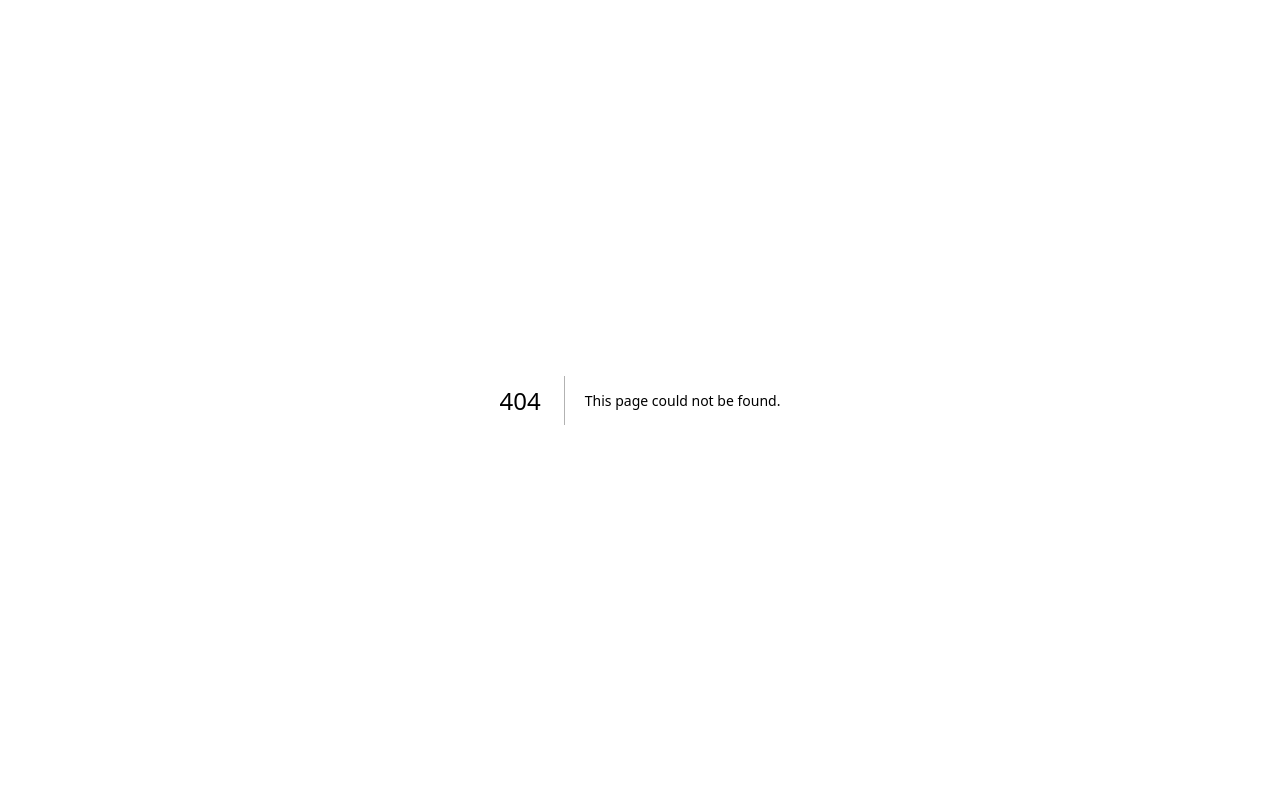
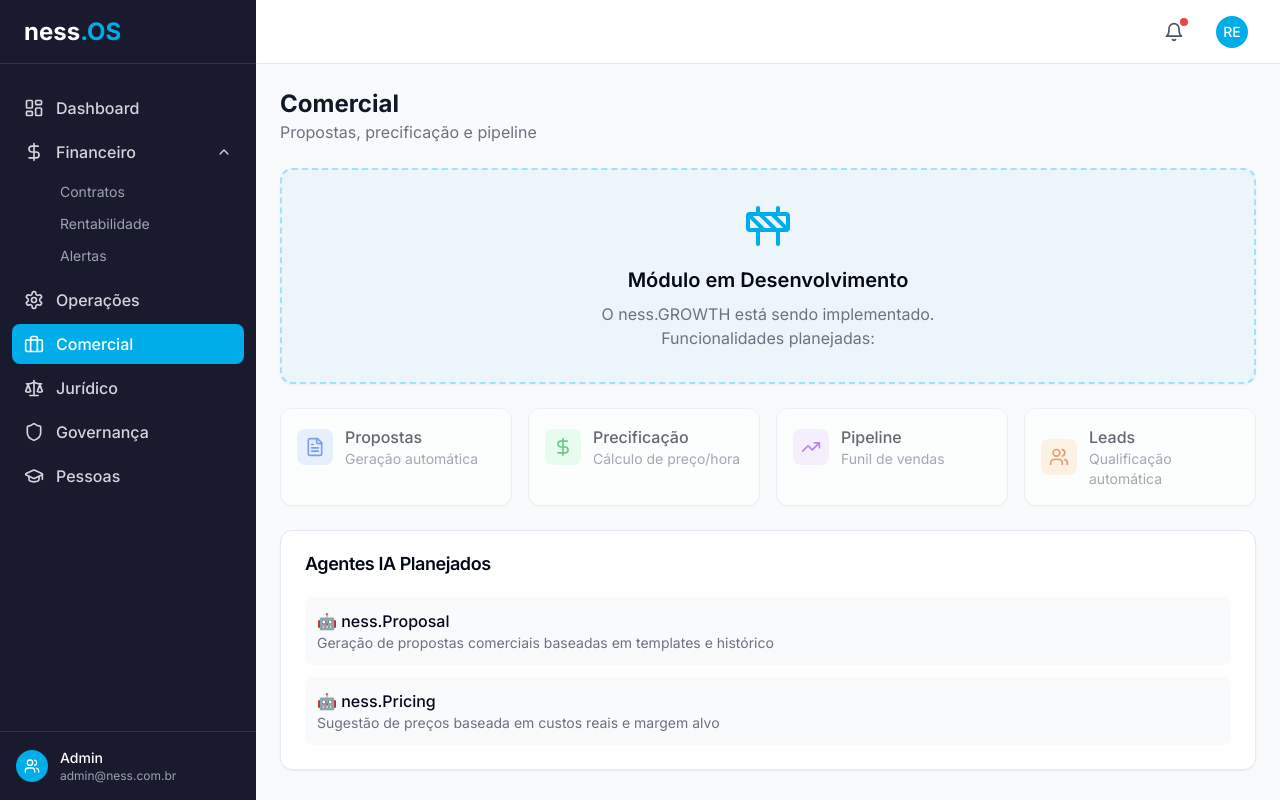
Before and after one commit to resper1965/ness.OS, a Next.js app: page /growth in a window 1280 px wide. Before the commit this address had no page. Built offline with nearby package versions, Linux system fonts and the light colour scheme.

Commit message:
feat: add src/app/growth/page.tsx

```diff
--- /dev/null
+++ b/src/app/growth/page.tsx
@@ -0,0 +1,108 @@
+'use client'
+
+import { AppLayout } from '@/components/layout/app-layout'
+import { Card, CardContent, CardHeader, CardTitle } from '@/components/ui/card'
+import { FileText, DollarSign, TrendingUp, Users, Construction } from 'lucide-react'
+
+export default function GrowthPage() {
+  return (
+    <AppLayout>
+      <div className="space-y-6">
+        {/* Header */}
+        <div>
+          <h1 className="text-2xl font-bold text-gray-900">Comercial</h1>
+          <p className="text-gray-500">Propostas, precificação e pipeline</p>
+        </div>
+
+        {/* Em desenvolvimento */}
+        <Card className="border-dashed border-2 border-ness-cyan/30 bg-ness-cyan/5">
+          <CardContent className="p-8 text-center">
+            <Construction size={48} className="mx-auto mb-4 text-ness-cyan" />
+            <h2 className="text-xl font-semibold mb-2">Módulo em Desenvolvimento</h2>
+            <p className="text-gray-500 max-w-md mx-auto">
+              O ness.GROWTH está sendo implementado. Funcionalidades planejadas:
+            </p>
+          </CardContent>
+        </Card>
+
+        {/* Preview das funcionalidades */}
+        <div className="grid grid-cols-1 md:grid-cols-2 lg:grid-cols-4 gap-4">
+          <Card className="opacity-60">
+            <CardContent className="p-4">
+              <div className="flex items-center gap-3">
+                <div className="p-2 bg-blue-100 rounded-lg">
+                  <FileText size={20} className="text-blue-600" />
+                </div>
+                <div>
+                  <p className="font-medium">Propostas</p>
+                  <p className="text-sm text-gray-500">Geração automática</p>
+                </div>
+              </div>
+            </CardContent>
+          </Card>
+
+          <Card className="opacity-60">
+            <CardContent className="p-4">
+              <div className="flex items-center gap-3">
+                <div className="p-2 bg-green-100 rounded-lg">
+                  <DollarSign size={20} className="text-green-600" />
+                </div>
+                <div>
+                  <p className="font-medium">Precificação</p>
+                  <p className="text-sm text-gray-500">Cálculo de preço/hora</p>
+                </div>
+              </div>
+            </CardContent>
+          </Card>
+
+          <Card className="opacity-60">
+            <CardContent className="p-4">
+              <div className="flex items-center gap-3">
+                <div className="p-2 bg-purple-100 rounded-lg">
+                  <TrendingUp size={20} className="text-purple-600" />
+                </div>
+                <div>
+                  <p className="font-medium">Pipeline</p>
+                  <p className="text-sm text-gray-500">Funil de vendas</p>
+                </div>
+              </div>
+            </CardContent>
+          </Card>
+
+          <Card className="opacity-60">
+            <CardContent className="p-4">
+              <div className="flex items-center gap-3">
+                <div className="p-2 bg-orange-100 rounded-lg">
+                  <Users size={20} className="text-orange-600" />
+                </div>
+                <div>
+                  <p className="font-medium">Leads</p>
+                  <p className="text-sm text-gray-500">Qualificação automática</p>
+                </div>
+              </div>
+            </CardContent>
+          </Card>
+        </div>
+
+        {/* Agentes IA planejados */}
+        <Card>
+          <CardHeader>
+            <CardTitle>Agentes IA Planejados</CardTitle>
+          </CardHeader>
+          <CardContent>
+            <div className="space-y-3">
+              <div className="p-3 bg-gray-50 rounded-lg">
+                <p className="font-medium">🤖 ness.Proposal</p>
+                <p className="text-sm text-gray-500">Geração de propostas comerciais baseadas em templates e histórico</p>
+              </div>
+              <div className="p-3 bg-gray-50 rounded-lg">
+                <p className="font-medium">🤖 ness.Pricing</p>
+                <p className="text-sm text-gray-500">Sugestão de preços baseada em custos reais e margem alvo</p>
+              </div>
+            </div>
+          </CardContent>
+        </Card>
+      </div>
+    </AppLayout>
+  )
+}
```
